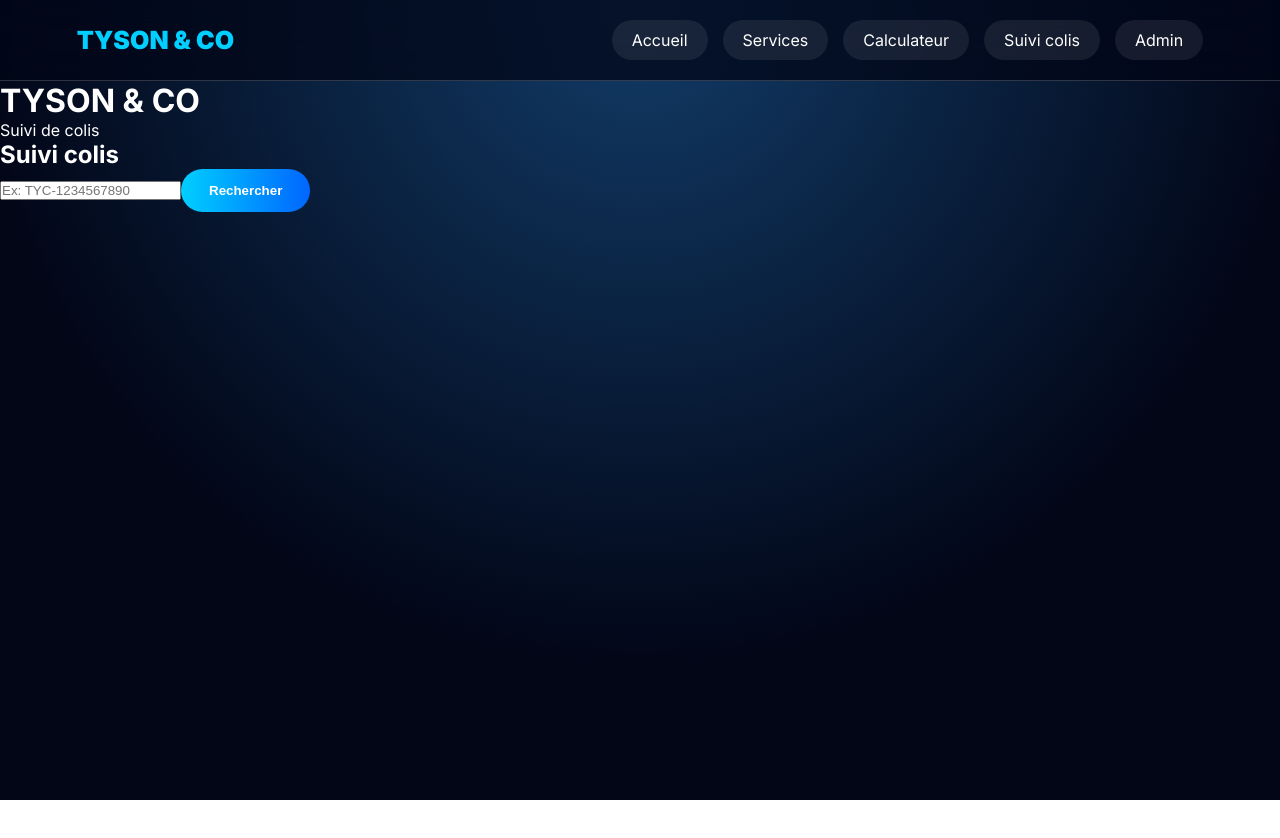
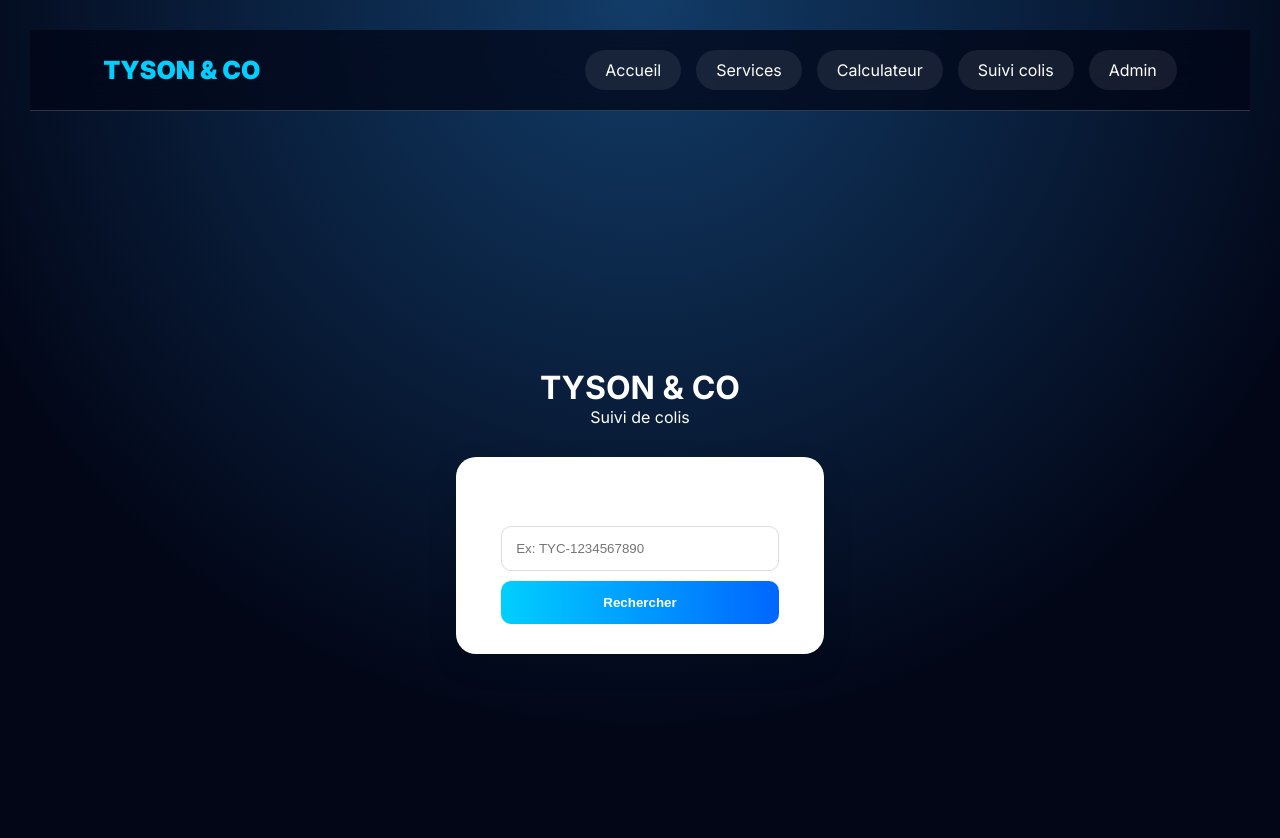
Before and after one commit to tagomojeff-png/Tagomo-logistique-frontend, a React (Vite) app: page /suivi in a window 1280 px wide. Shown: the top 838 px of the page. Before the commit the page ends 800 px from the top, so only its background shows below. Built offline with nearby package versions, Linux system fonts and the light colour scheme.

Commit message:
Fix suivi page layout

```diff
--- a/src/style.css
+++ b/src/style.css
@@ -1976,4 +1976,92 @@ line-height:1.6;
 .resultat-colis {
     margin-top: 25px;
     text-align: left;
-}
+}/* ===== PAGE SUIVI COLIS ===== */
+
+.app {
+    min-height: 100vh;
+    display: flex;
+    flex-direction: column;
+    align-items: center;
+    justify-content: center;
+    padding: 30px;
+}
+
+
+.header {
+    text-align: center;
+    margin-bottom: 30px;
+}
+
+
+.card {
+
+    width: 100%;
+    max-width: 450px;
+
+    background: white;
+
+    padding: 30px;
+
+    border-radius: 20px;
+
+    box-shadow: 0 10px 30px rgba(0,0,0,0.12);
+
+    text-align: center;
+
+}
+
+
+
+.card input {
+
+    width: 90%;
+
+    padding: 14px;
+
+    margin: 10px 0;
+
+    border-radius: 10px;
+
+    border: 1px solid #ddd;
+
+}
+
+
+
+.card button {
+
+    width: 90%;
+
+    padding: 14px;
+
+    border-radius: 10px;
+
+    border: none;
+
+    cursor: pointer;
+
+}
+
+
+
+.resultat-colis {
+
+    margin-top: 25px;
+
+    padding: 20px;
+
+    border-radius: 15px;
+
+    background: #f5f5f5;
+
+    text-align: left;
+
+}
+
+
+.resultat-colis p {
+
+    margin: 10px 0;
+
+}
```
